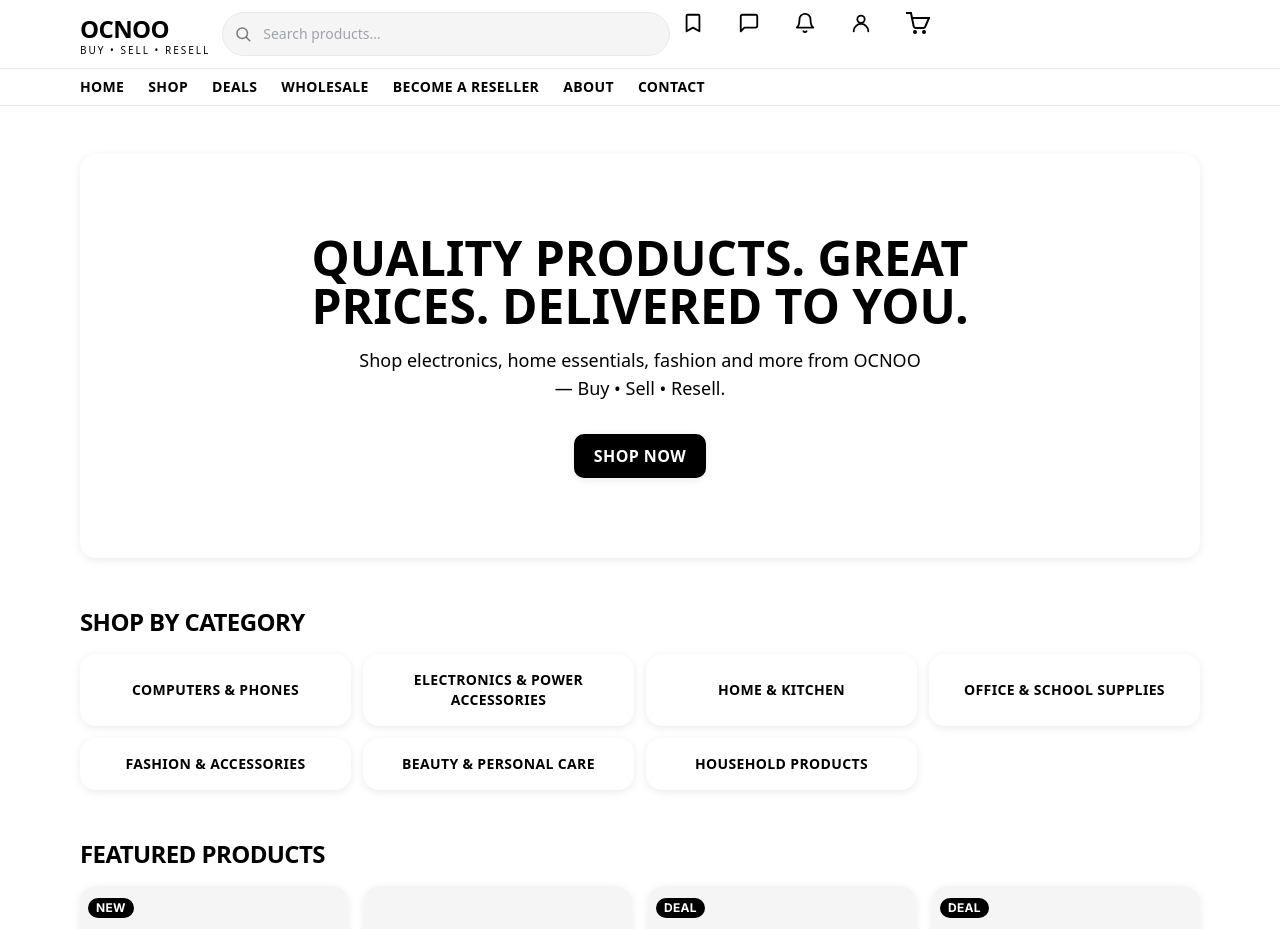
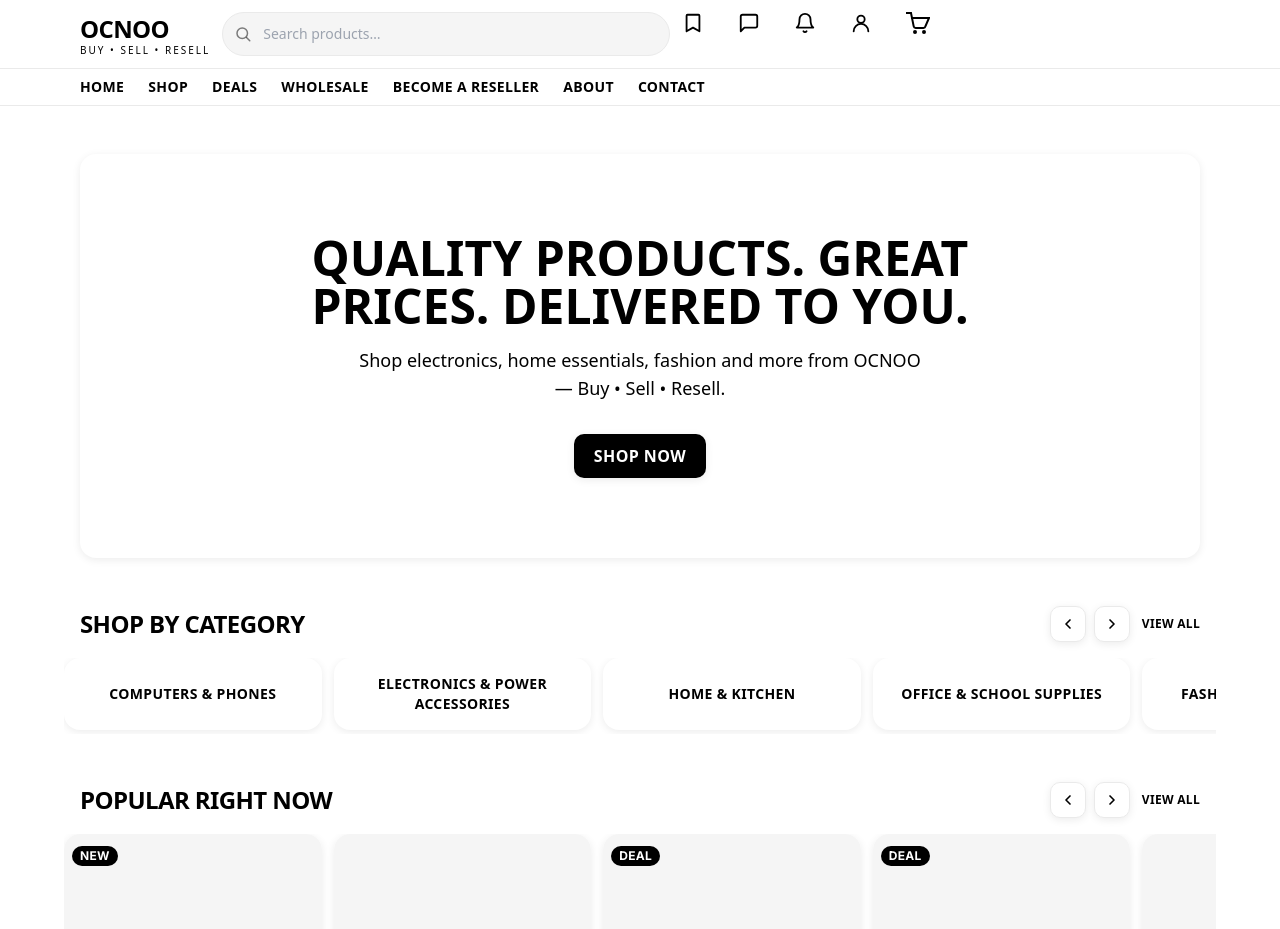
Before and after one commit to sidneycodes1/Ocnoo, a Next.js app: page / in a window 1280 px wide. Shown: the top 929 px of the page. Built offline with nearby package versions, Linux system fonts and the light colour scheme.

Commit message:
Phase 5 (redesign): horizontal snap rows (Shop by Category mobile, Popular Right Now, Just In) with desktop scroll nudges + no-scrollbar utility

```diff
--- a/app/globals.css
+++ b/app/globals.css
@@ -7,3 +7,14 @@
     @apply bg-white text-black font-sans antialiased;
   }
 }
+
+@layer utilities {
+  /* Horizontal snap rows scroll cleanly without a visible scrollbar. */
+  .no-scrollbar {
+    scrollbar-width: none;
+    -ms-overflow-style: none;
+  }
+  .no-scrollbar::-webkit-scrollbar {
+    display: none;
+  }
+}
--- a/app/page.tsx
+++ b/app/page.tsx
@@ -1,12 +1,15 @@
 import Link from "next/link";
 import { products } from "@/data/products";
 import { categories } from "@/data/categories";
-import ProductGrid from "@/components/product/ProductGrid";
+import ProductRow from "@/components/sections/ProductRow";
+import HorizontalScrollRow from "@/components/sections/HorizontalScrollRow";
 import Button from "@/components/ui/Button";
 import Card from "@/components/ui/Card";
 
-// Featured = first 8 products in the dataset.
-const FEATURED = products.slice(0, 8);
+// Carouselled home sections draw from the front of the dataset; "Just In"
+// shows the next slice so the two rows don't repeat the same items.
+const POPULAR = products.slice(0, 8);
+const JUST_IN = products.slice(8, 16);
 
 export default function HomePage() {
   return (
@@ -29,31 +32,25 @@
         </div>
       </section>
 
-      {/* Categories */}
-      <section className="mb-12">
-        <h2 className="mb-4 font-sans text-2xl font-bold uppercase tracking-tight">
-          Shop by Category
-        </h2>
-        <div className="grid grid-cols-2 gap-3 md:grid-cols-4">
-          {categories.map((cat) => (
-            <Link key={cat.id} href={`/shop/${cat.slug}`} className="h-full">
-              <Card className="flex h-full items-center justify-center p-4 text-center">
+      {/* Categories — swipeable pill row on mobile, wraps on larger screens */}
+      <HorizontalScrollRow
+        title="Shop by Category"
+        viewAllHref="/shop"
+        itemClassName="w-[60%] sm:w-[38%] md:w-[30%] lg:w-[23%]"
+        items={categories.map((cat) => (
+          <Link key={cat.id} href={`/shop/${cat.slug}`} className="block h-full">
+            <Card className="flex h-full min-h-[72px] items-center justify-center p-4 text-center">
               <span className="font-sans text-sm font-bold uppercase tracking-wide">
                 {cat.name}
               </span>
             </Card>
           </Link>
         ))}
-        </div>
-      </section>
+      />
 
-      {/* Featured products */}
-      <section>
-        <h2 className="mb-4 font-sans text-2xl font-bold uppercase tracking-tight">
-          Featured Products
-        </h2>
-        <ProductGrid products={FEATURED} />
-      </section>
+      {/* Product carousels */}
+      <ProductRow title="Popular Right Now" products={POPULAR} viewAllHref="/shop" />
+      <ProductRow title="Just In" products={JUST_IN} viewAllHref="/shop" />
     </div>
   );
 }
--- /dev/null
+++ b/components/sections/HorizontalScrollRow.tsx
@@ -0,0 +1,92 @@
+"use client";
+
+import { useRef, type ReactNode } from "react";
+import Link from "next/link";
+import Button from "@/components/ui/Button";
+
+interface HorizontalScrollRowProps {
+  id?: string;
+  title: string;
+  viewAllHref?: string;
+  items: ReactNode[];
+  itemClassName?: string;
+}
+
+// Swipeable snap row on mobile; on md+ the items keep the same widths the
+// regular grid uses (4-up at lg), so the row fits and never overflows.
+export default function HorizontalScrollRow({
+  id,
+  title,
+  viewAllHref,
+  items,
+  itemClassName = "w-[43%] md:w-[30%] lg:w-[23%]",
+}: HorizontalScrollRowProps) {
+  const rowRef = useRef<HTMLDivElement>(null);
+
+  function scrollBy(dir: 1 | -1) {
+    const el = rowRef.current;
+    if (!el) return;
+    el.scrollBy({ left: dir * el.clientWidth * 0.8, behavior: "smooth" });
+  }
+
+  return (
+    <section className="mb-12">
+      <div className="mb-4 flex items-center justify-between gap-4">
+        <h2 className="font-sans text-2xl font-bold uppercase tracking-tight">
+          {title}
+        </h2>
+        <div className="flex items-center gap-3">
+          {/* Scroll nudges (useful on touchless desktops when the row overflows) */}
+          <div className="hidden md:flex md:gap-2">
+            <Button
+              type="button"
+              variant="secondary"
+              aria-label={`Scroll ${title} left`}
+              onClick={() => scrollBy(-1)}
+              className="h-9 w-9 !min-h-0 !p-0"
+            >
+              <svg width="16" height="16" viewBox="0 0 24 24" fill="none" stroke="currentColor" strokeWidth="2.5" strokeLinecap="round" strokeLinejoin="round" aria-hidden="true">
+                <path d="M15 18l-6-6 6-6" />
+              </svg>
+            </Button>
+            <Button
+              type="button"
+              variant="secondary"
+              aria-label={`Scroll ${title} right`}
+              onClick={() => scrollBy(1)}
+              className="h-9 w-9 !min-h-0 !p-0"
+            >
+              <svg width="16" height="16" viewBox="0 0 24 24" fill="none" stroke="currentColor" strokeWidth="2.5" strokeLinecap="round" strokeLinejoin="round" aria-hidden="true">
+                <path d="M9 6l6 6-6 6" />
+              </svg>
+            </Button>
+          </div>
+          {viewAllHref && (
+            <Link
+              href={viewAllHref}
+              className="font-sans text-xs font-bold uppercase tracking-wide hover:underline hover:underline-offset-4"
+            >
+              View all
+            </Link>
+          )}
+        </div>
+      </div>
+      <div
+        ref={rowRef}
+        id={id}
+        role="region"
+        aria-label={title}
+        className="no-scrollbar -mx-4 flex snap-x snap-mandatory gap-3 overflow-x-auto px-4 pb-1"
+      >
+        {items.map((item, i) => (
+          <div
+            key={i}
+            className={`shrink-0 snap-start ${itemClassName}`}
+          >
+            {item}
+          </div>
+        ))}
+      </div>
+    </section>
+  );
+}
--- /dev/null
+++ b/components/sections/ProductRow.tsx
@@ -0,0 +1,26 @@
+import type { Product } from "@/types";
+import ProductCard from "@/components/product/ProductCard";
+import HorizontalScrollRow from "@/components/sections/HorizontalScrollRow";
+
+interface ProductRowProps {
+  title: string;
+  products: Product[];
+  viewAllHref?: string;
+}
+
+// Carouselled product section (swipeable snap row).
+export default function ProductRow({
+  title,
+  products,
+  viewAllHref,
+}: ProductRowProps) {
+  return (
+    <HorizontalScrollRow
+      title={title}
+      viewAllHref={viewAllHref}
+      items={products.map((p) => (
+        <ProductCard key={p.id} product={p} />
+      ))}
+    />
+  );
+}
```
Also changed, not shown: 1 other file (tests, documents, lock files or other folders). Lines whose indentation alone changed are shown as unchanged.
